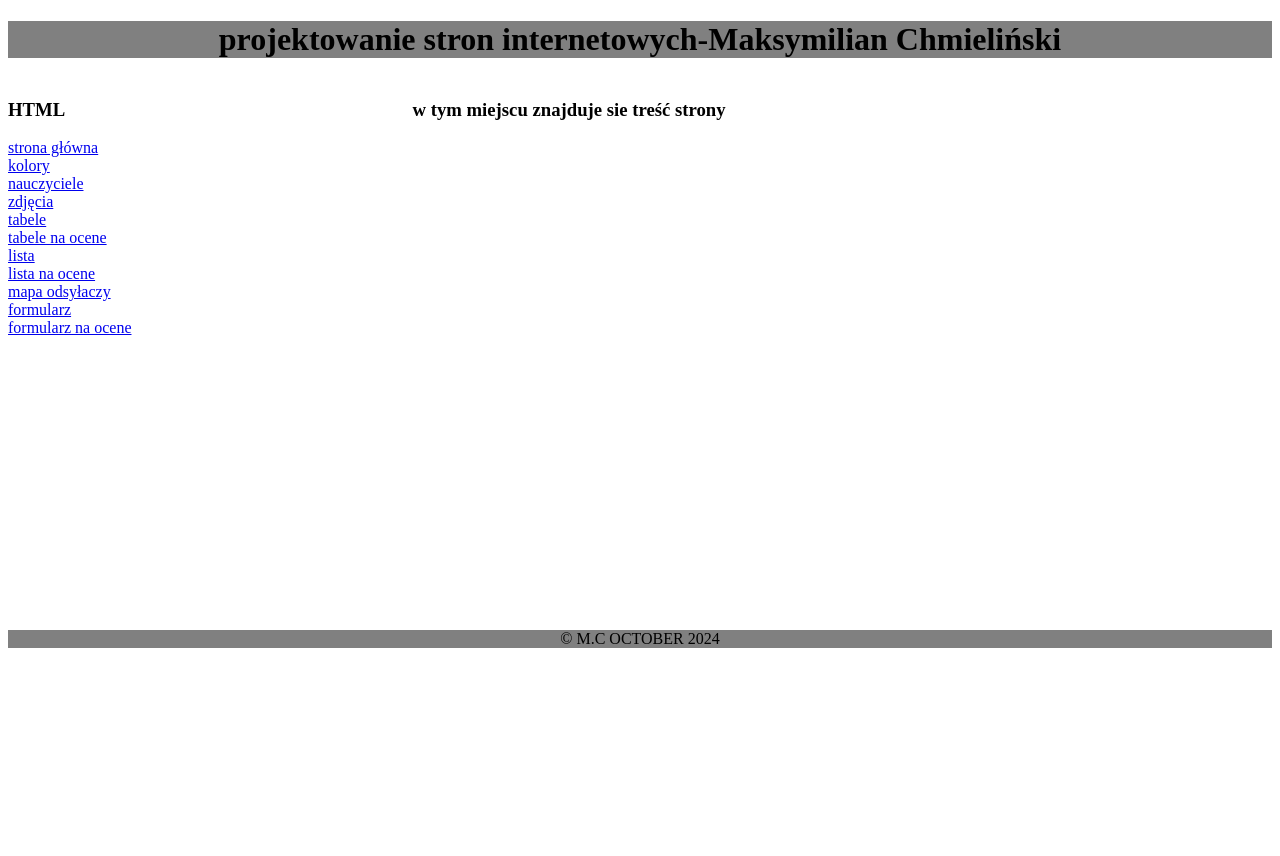
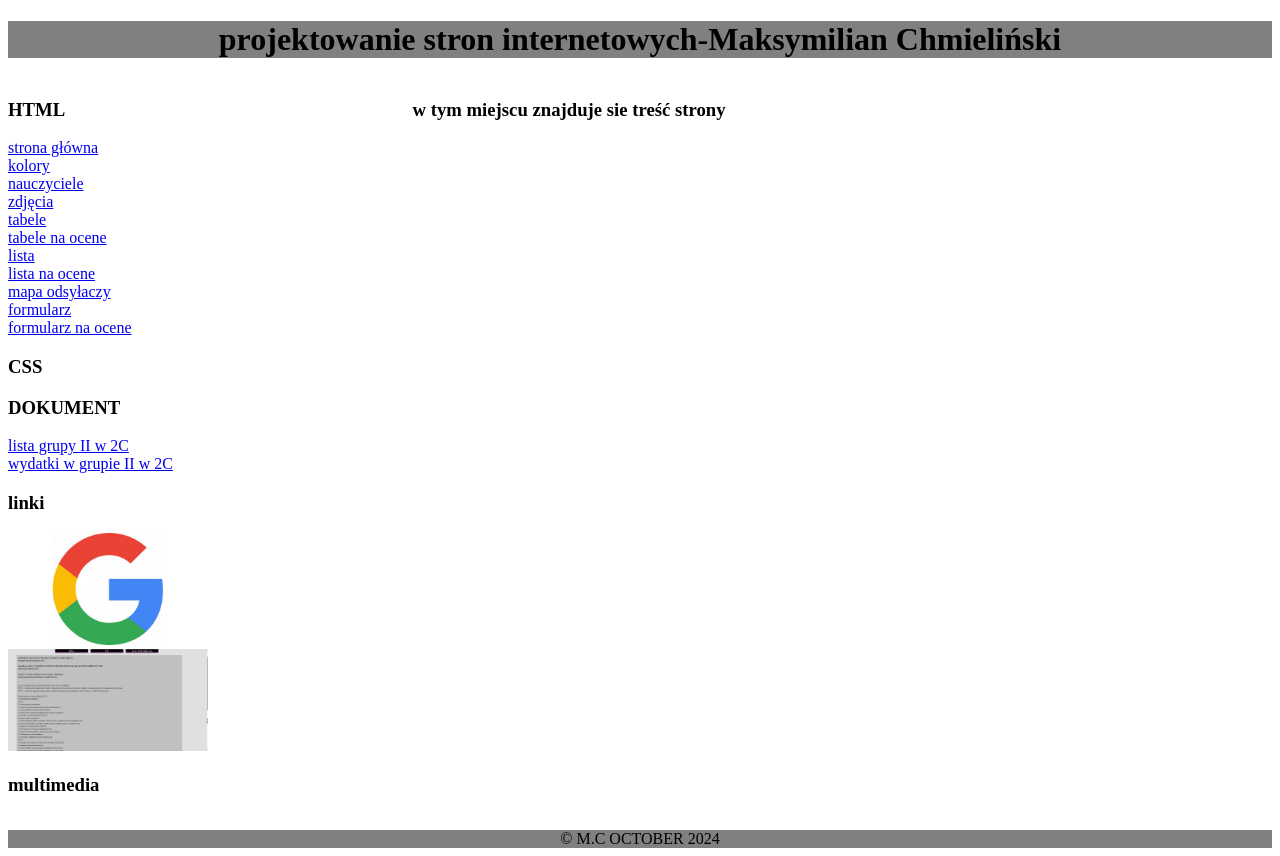
Before and after one commit to ChmielinskiM/chmielinskim.github.io, a plain HTML site: page index.html in a window 1280 px wide. Before the commit the page ends 800 px from the top, so only its background shows below. Drawn offline with Linux system fonts and the light colour scheme.

Commit message:
Add files via upload

```diff
--- a/index.html
+++ b/index.html
@@ -9,7 +9,7 @@
 	<div style="background-color:grey;">
 		<h1><center> projektowanie stron internetowych-Maksymilian Chmieliński</center></h1>
 	</div>
-	<div style="float:left; width:30%; height:550px;">
+	<div style="float:left; width:30%; height:750px;">
 		<h3>HTML</h3>
 				<a href="index.html"> strona główna </a><br />
 				<a href="kolory.html"> kolory </a><br />
@@ -22,6 +22,14 @@
 				<a href="mapa_odsylaczy.html"> mapa odsyłaczy </a><br />
 				<a href="formularz.html"> formularz </a><br />
 				<a href="formularznaocene.html"> formularz na ocene </a><br />
+		<h3>CSS</h3>
+		<h3>DOKUMENT</h3>
+			<a href="doc/grupa2c.docx" target="new">lista grupy II w 2C </a><br>
+			<a href="doc/wydatki2c2.xlxs" target="new">wydatki w grupie II w 2C </a><br>
+		<h3>linki</h3>
+			<a href="http://www.google.com"><img src="foty/google.png" width="200px"> </a><br />
+			<a href="https://tsi-pai.cba.pl"><img src="foty/psi.png" width="200px"> </a><br />
+		<h3>multimedia</h3>
 	</div>
 	<div style="float:right; width:68%;">
 	<h3>w tym miejscu znajduje sie treść strony</h3>
```
Also changed, not shown: foty/google.png (added), foty/psi.png (added).
